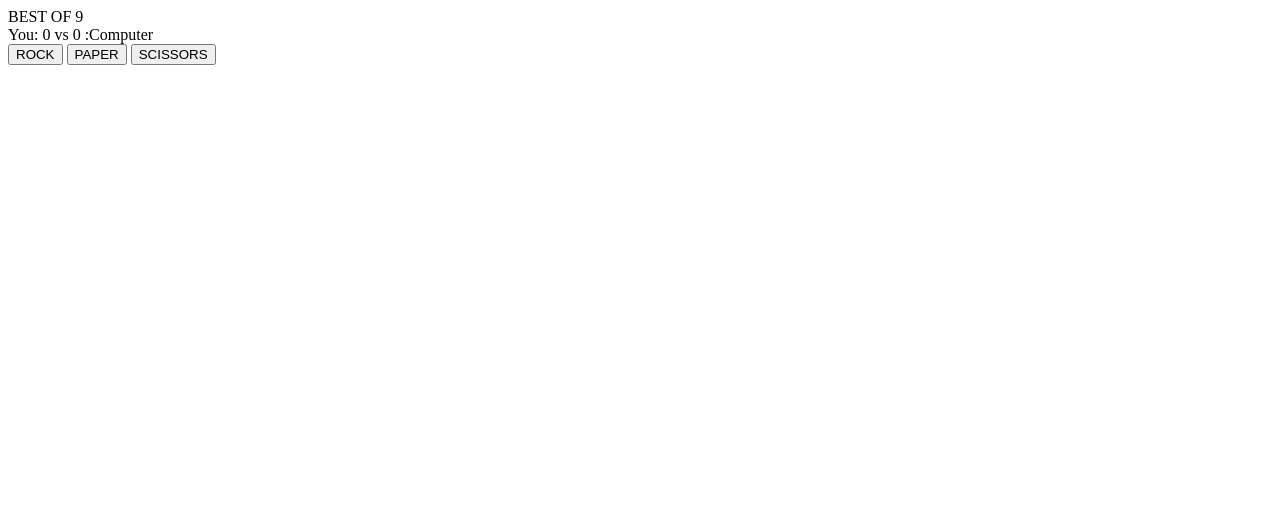
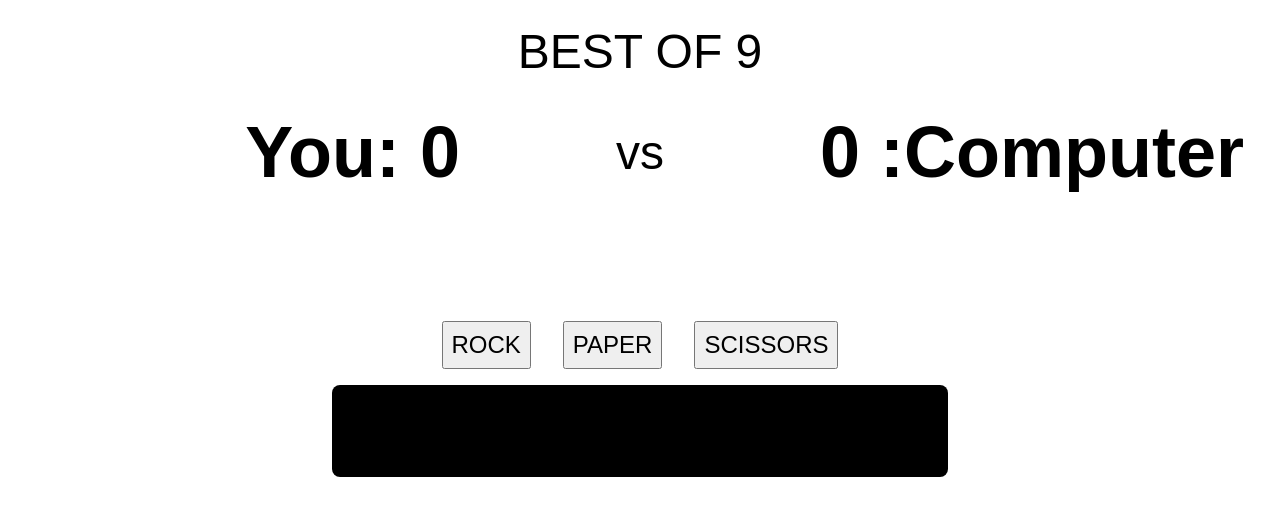
Before and after one commit to onagova/rock-paper-scissors, a plain HTML site: page index.html in a window 1280 px wide. Drawn offline with Linux system fonts and the light colour scheme.

Commit message:
Add simple styling

```diff
--- a/styles/style.css
+++ b/styles/style.css
@@ -1,3 +1,68 @@
+body {
+    font-family: Arial, Helvetica, sans-serif;
+}
+
+#match-rule {
+    padding: 16px 0;
+    font-size: 48px;
+    text-align: center;
+}
+
+#score-container {
+    display: grid;
+    grid-template-columns: repeat(auto-fit, 360px);
+    justify-content: center;
+    align-items: center;
+
+    margin-bottom: 12vh;
+    padding: 16px 0;
+    font-size: 72px;
+    font-weight: bold;
+    white-space: nowrap;
+}
+
+#score-container > span:first-child {
+    justify-self: end;
+}
+
+#score-container > span:nth-child(2) {
+    justify-self: center;
+
+    font-size: 48px;
+    font-weight: normal;
+}
+
+#selection-container {
+    display: grid;
+    grid-template-columns: repeat(3, auto);
+    grid-column-gap: 32px;
+    justify-content: center;
+
+    padding: 16px 0;
+}
+
+.selection {
+    padding: 8px;
+    font-size: 24px;
+}
+
+#log-container {
+    background-color: black;
+    color: white;
+
+    width: 600px;
+    min-height: 76px;
+    margin: 0 auto;
+    padding: 8px;
+    border-radius: 8px;
+    font-family: monospace;
+    font-size: 16px;
+}
+
+#log-header {
+    font-weight: bold;
+}
+
 #log {
     white-space: pre-line;
 }
```
